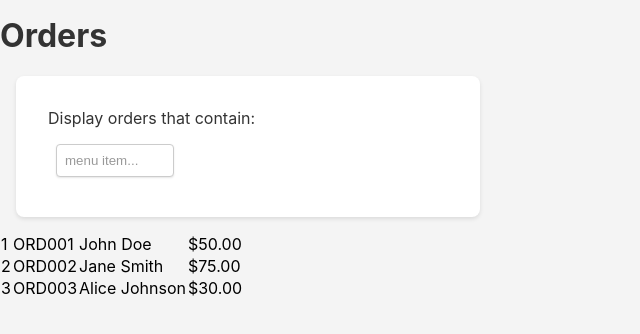
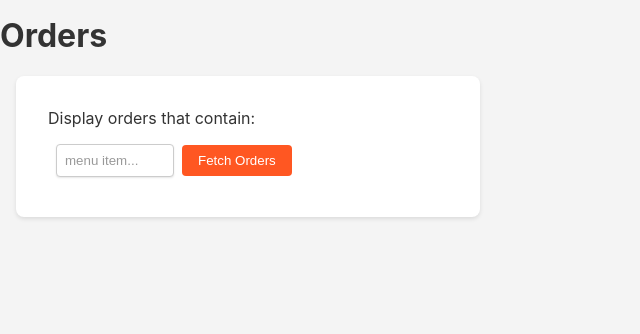
Before and after one commit to dzivano2/3309-final, a React (Create React App) app: page /orders in a window 1280 px wide. Shown: the top 334 px of the page, without its empty margins (0-640 px from the left). Built offline with nearby package versions, Linux system fonts and the light colour scheme.

Commit message:
Add fetch to orders

```diff
--- a/package.json
+++ b/package.json
@@ -6,8 +6,10 @@
     "@testing-library/jest-dom": "^5.17.0",
     "@testing-library/react": "^13.4.0",
     "@testing-library/user-event": "^13.5.0",
+    "cors": "^2.8.5",
     "express": "^4.18.2",
     "mysql": "^2.18.1",
+    "mysql2": "^3.6.5",
     "react": "^18.2.0",
     "react-dom": "^18.2.0",
     "react-router-dom": "^6.20.1",
--- /dev/null
+++ b/src/orders.css
@@ -0,0 +1,3 @@
+#orders{
+    background: orange
+}
--- a/src/orders.js
+++ b/src/orders.js
@@ -1,35 +1,53 @@
 import React, { useState } from 'react';
-
-// Sample orders data (replace with your own data)
-const initialOrders = [
-  { id: 1, orderNumber: 'ORD001', customerName: 'John Doe', totalAmount: 50.0 },
-  { id: 2, orderNumber: 'ORD002', customerName: 'Jane Smith', totalAmount: 75.0 },
-  { id: 3, orderNumber: 'ORD003', customerName: 'Alice Johnson', totalAmount: 30.0 },
-];
+import './orders.css';
 
 const Orders = () => {
-  // State to manage the orders data
-  const [orders, setOrders] = useState(initialOrders);
-  const [menuItem, setMenuItem]= useState('');
-  function displayOrder(){}
+  const [orders, setOrders] = useState([]);
+  const [menuItem, setMenuItem] = useState('');
+  const [error, setError] = useState(null);
+
+  const fetchOrder = (e) => {
+    e.preventDefault()
+    setError(null); // Reset error state before making a new request
+
+    fetch(`http://localhost:4000/api/orders/${menuItem}`)
+      .then(response => {
+        if (!response.ok) {
+          throw new Error(`Failed to fetch orders. Status: ${response.status}`);
+        }
+        return response.json();
+      })
+      .then(data => {
+        setOrders(data);
+      })
+      .catch(error => {
+        console.error('Error fetching data:', error.message);
+        setError('Failed to fetch orders. Please try again.');
+      });
+  };
 
   return (
     <div>
       <h1>Orders</h1>
       <div id="functionality">
-        <form onSubmit={displayOrder}>
+        <form onSubmit={fetchOrder}>
           <label>Display orders that contain:</label>
-          <input onChange={(e) => setMenuItem(e.target.value)} type="text" className="inputBox" placeholder="menu item..."/>
+          <input
+            onChange={(e) => setMenuItem(e.target.value)}
+            type="text"
+            className="inputBox"
+            placeholder="menu item..."
+          />
+          <button type="submit">Fetch Orders</button>
         </form>
       </div>
-          {orders.map((order) => (
-            <tr key={order.id}>
-              <td>{order.id}</td>
-              <td>{order.orderNumber}</td>
-              <td>{order.customerName}</td>
-              <td>${order.totalAmount.toFixed(2)}</td>
-            </tr>
-          ))}
+      {error && <p style={{ color: 'red' }}>{error}</p>}
+      {orders.map((order) => (
+        <div id='orders' key={order.orderNumber}>
+          <h1>Order Number: {order.orderNumber}</h1>
+          <h2>Number of Items: {order.NumberofItems}</h2>
+        </div>
+      ))}
     </div>
   );
 };
```
Also changed, not shown: 2 other files (tests, documents, lock files or other folders).
